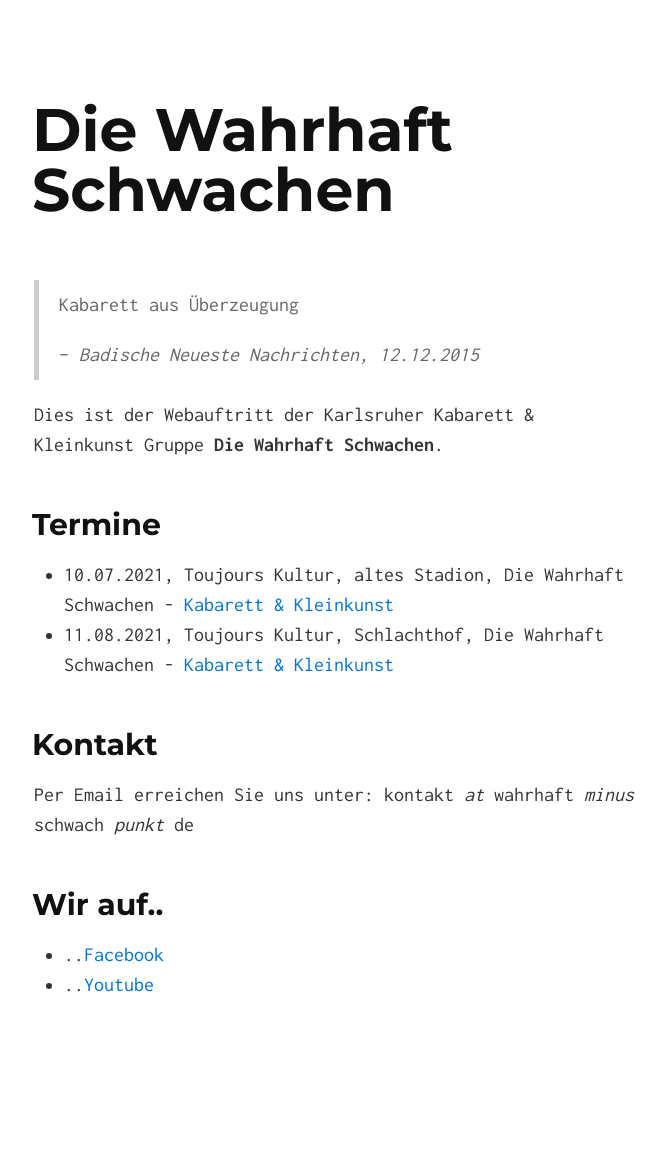
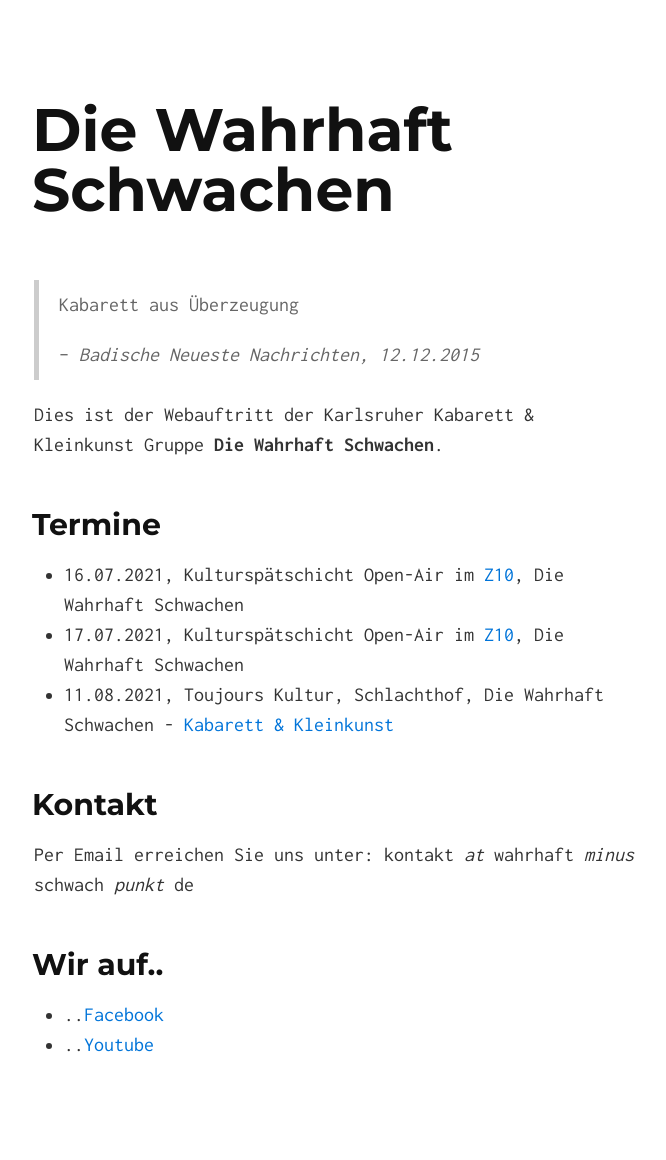
Before and after one commit to Die-Wahrhaft-Schwachen/diewahrhaftschwachen, a Jekyll site: the page built from index.md, in a window 1280 px wide. Shown: the whole page, without its empty margins (306-972 px from the left). Built offline with Jekyll 4.4.1, drawn with Linux system fonts in a browser that asks for light colours; before the commit the page ends 1100 px from its top, so only the background shows below that.

Commit message:
Add z10 dates

```diff
--- a/index.md
+++ b/index.md
@@ -10,7 +10,8 @@ Dies ist der Webauftritt der Karlsruher Kabarett & Kleinkunst Gruppe **Die Wahrh
 
 ## Termine
 
-* 10.07.2021, Toujours Kultur, altes Stadion, Die Wahrhaft Schwachen - [Kabarett & Kleinkunst](https://www.toujours-kultur.de/programm-gesamt/die-wahrhaft-schwachen-akk)
+* 16.07.2021, Kulturspätschicht Open-Air im [Z10](https://z10.info/), Die Wahrhaft Schwachen
+* 17.07.2021, Kulturspätschicht Open-Air im [Z10](https://z10.info/), Die Wahrhaft Schwachen
 * 11.08.2021, Toujours Kultur, Schlachthof, Die Wahrhaft Schwachen - [Kabarett & Kleinkunst](https://www.toujours-kultur.de/programm-gesamt/die-wahrhaft-schwachen-kabarett-und-kleinkunst)
 
 ## Kontakt
```
